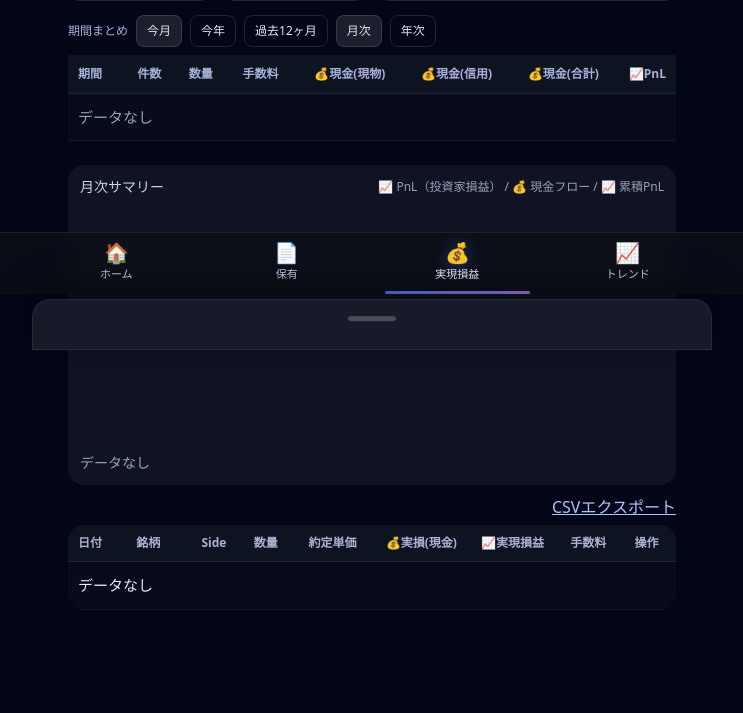
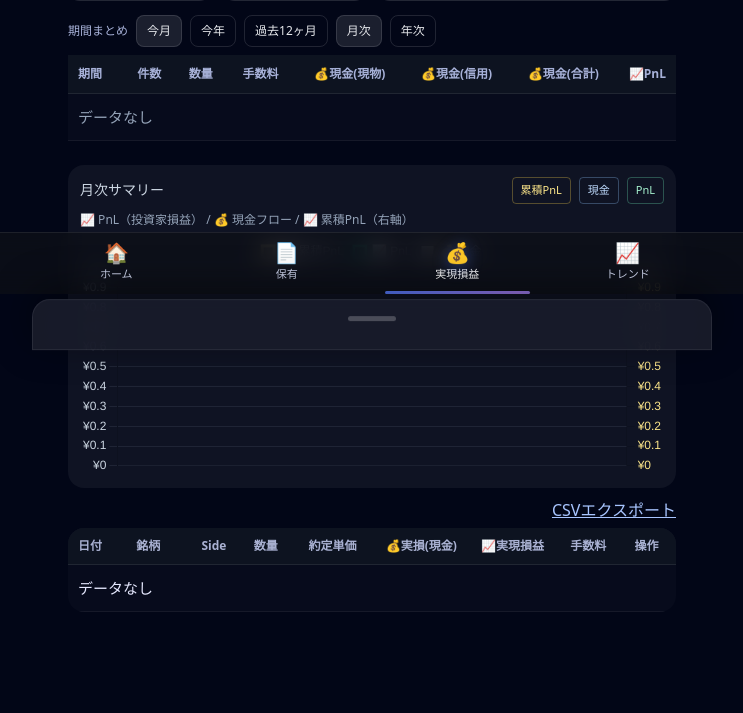
Before and after one commit to gorozooo/my_stock_portfolio, a Django app: page /realized/ in a window 1280 px wide. Shown: the part 506-1219 px from the top of the page, without its empty margins (268-1011 px from the left). Before the commit the page ends 1116 px from the top, so only its background shows below. Run offline with Django 5.2, Linux system fonts and the light colour scheme; the visitor is signed in with stand-in values (Sample User, id 1); data that the repository does not hold is empty; some libraries are stand-ins or nearby versions.

Commit message:
_monthly_chart.html を更新

```diff
--- a/templates/realized/_monthly_chart.html
+++ b/templates/realized/_monthly_chart.html
@@ -2,20 +2,46 @@
 <div class="mt-6 rounded-2xl bg-white/5 p-3">
   <div class="flex items-center justify-between mb-2">
     <div class="text-sm text-slate-300">月次サマリー</div>
-    <div class="text-xs text-slate-400">📈 PnL（投資家損益） / 💰 現金フロー / 📈 累積PnL</div>
+
+    <!-- 🔧 小さなトグル（凡例が押しにくいモバイル向け） -->
+    <div class="flex gap-2">
+      <button id="btnToggleCum"
+              class="text-[11px] px-2 py-1 rounded border border-amber-300/30 text-amber-200 hover:bg-amber-400/10"
+              type="button"
+              aria-pressed="true"
+              title="累積PnL の表示/非表示">
+        累積PnL
+      </button>
+      <button id="btnToggleCash"
+              class="text-[11px] px-2 py-1 rounded border border-blue-300/30 text-blue-200 hover:bg-blue-400/10"
+              type="button"
+              aria-pressed="true"
+              title="現金フロー の表示/非表示">
+        現金
+      </button>
+      <button id="btnTogglePnl"
+              class="text-[11px] px-2 py-1 rounded border border-emerald-300/30 text-emerald-200 hover:bg-emerald-400/10"
+              type="button"
+              aria-pressed="true"
+              title="PnL（月次）の表示/非表示">
+        PnL
+      </button>
+    </div>
+  </div>
+
+  <div class="text-xs text-slate-400 mb-2">
+    📈 PnL（投資家損益） / 💰 現金フロー / 📈 累積PnL（右軸）
   </div>
 
   <div style="height:240px">
     <canvas id="pnlChart" style="width:100%;height:100%"></canvas>
   </div>
-  <div id="pnlChartMsg" class="text-sm text-slate-400 mt-2 hidden"></div>
 </div>
 
 <script src="https://cdn.jsdelivr.net/npm/chart.js"></script>
 <script>
 (function () {
-  const el  = document.getElementById('pnlChart');
-  const msg = document.getElementById('pnlChartMsg');
+  const el = document.getElementById('pnlChart');
   if (!el) return;
 
   // 2x 解像度でにじみ対策
@@ -32,57 +58,30 @@
     }
   };
 
-  const showMsg = (text) => {
-    if (!msg) return;
-    msg.textContent = text || '';
-    msg.classList.toggle('hidden', !text);
-  };
-
   let chart = null;
 
   async function fetchData() {
     const qEl = document.querySelector('#q');
     const q   = qEl ? encodeURIComponent(qEl.value || '') : '';
     const res = await fetch("{% url 'realized_chart_monthly' %}?q=" + q, { credentials: 'same-origin' });
-    if (!res.ok) throw new Error('HTTP ' + res.status);
     return await res.json();
   }
 
+  // ボタン → dataset 可視状態を同期
+  function setBtnState(btn, visible) {
+    btn.setAttribute('aria-pressed', visible ? 'true' : 'false');
+    btn.style.opacity = visible ? '1' : '0.45';
+  }
+
   async function draw(force = false) {
-    try {
-      showMsg('');
-
-      // 画面外でゼロサイズのときは何もしない（可視になったら描く）
     const rect = el.getBoundingClientRect();
     if (!force && (rect.width === 0 || rect.height === 0)) return;
 
-      const dataRaw = await fetchData();
+    const data = await fetchData();
 
-      // --- 防御: 欠損キー/NaNに強い正規化 ---
-      const labels = Array.isArray(dataRaw.labels) ? dataRaw.labels : [];
-      const pnl    = (Array.isArray(dataRaw.pnl)  ? dataRaw.pnl  : []).map(v => Number.isFinite(+v) ? +v : 0);
-      const cash   = (Array.isArray(dataRaw.cash) ? dataRaw.cash : []).map(v => Number.isFinite(+v) ? +v : 0);
-      let pnlCum   = Array.isArray(dataRaw.pnl_cum) ? dataRaw.pnl_cum.map(v => Number.isFinite(+v) ? +v : 0) : null;
+    const cashColors = (data.cash || []).map(v => v >= 0 ? 'rgba(59,130,246,0.55)' : 'rgba(244,63,94,0.70)');
 
-      // 累積が来ていない/長さ不一致ならクライアント側で生成
-      if (!pnlCum || pnlCum.length !== pnl.length) {
-        pnlCum = [];
-        let run = 0;
-        for (let i = 0; i < pnl.length; i++) { run += pnl[i]; pnlCum.push(run); }
-      }
-
-      if (labels.length === 0) {
     if (chart) { chart.destroy(); chart = null; }
-        showMsg('データなし');
-        return;
-      }
-
-      const cashColors = cash.map(v => v >= 0 ? 'rgba(59,130,246,0.55)' : 'rgba(244,63,94,0.65)');
-
-      if (chart) {
-        chart.destroy();
-        chart = null;
-      }
 
     const ctx = el.getContext('2d');
     resizeCanvasForHiDPI(el);
@@ -90,13 +89,13 @@
     chart = new Chart(ctx, {
       type: 'bar',
       data: {
-          labels: labels,
+        labels: data.labels || [],
         datasets: [
           // 💰現金（棒）
           {
             type: 'bar',
             label: '💰 現金',
-              data: cash,
+            data: data.cash || [],
             backgroundColor: cashColors,
             borderWidth: 0,
             yAxisID: 'y',
@@ -106,9 +105,10 @@
           {
             type: 'line',
             label: '📈 PnL',
-              data: pnl,
+            data: data.pnl || [],
             borderColor: 'rgba(16,185,129,1)',
             backgroundColor: 'rgba(16,185,129,0.15)',
+            borderWidth: 2.5,
             pointRadius: 3,
             pointHoverRadius: 4,
             tension: 0.25,
@@ -120,12 +120,13 @@
           {
             type: 'line',
             label: '📈 累積PnL',
-              data: pnlCum,
-              borderColor: 'rgba(234,179,8,1)',        // amber
-              backgroundColor: 'rgba(234,179,8,0.15)',
+            data: data.pnl_cum || [],
+            borderColor: '#fde68a',               // ← 右軸色：淡い黄（見やすい）
+            backgroundColor: 'rgba(253,230,138,0.18)',
+            borderWidth: 3,                        // ← 太めに
             pointRadius: 3,
             pointHoverRadius: 4,
-              tension: 0.2,
+            tension: 0.18,
             fill: false,
             yAxisID: 'y2',
             order: 0
@@ -137,7 +138,20 @@
         maintainAspectRatio: false,
         interaction: { mode: 'index', intersect: false },
         plugins: {
-            legend: { labels: { color: '#e5e7eb' } },
+          legend: {
+            labels: { color: '#e5e7eb', boxWidth: 12 },
+            // 凡例タップで可視/不可視（ボタン状態とも同期）
+            onClick: (e, legendItem, legend) => {
+              const idx = legendItem.datasetIndex;
+              const ds  = legend.chart.isDatasetVisible(idx);
+              legend.chart.setDatasetVisibility(idx, !ds);
+              legend.chart.update();
+              // ボタンも更新
+              if (idx === 0) setBtnState(document.getElementById('btnToggleCash'), !ds);
+              if (idx === 1) setBtnState(document.getElementById('btnTogglePnl'), !ds);
+              if (idx === 2) setBtnState(document.getElementById('btnToggleCum'), !ds);
+            }
+          },
           tooltip: {
             callbacks: {
               label: (ctx) => {
@@ -148,26 +162,39 @@
           }
         },
         scales: {
-            x: { ticks: { color: '#cbd5e1' }, grid: { color: 'rgba(148,163,184,0.12)' } },
+          x: {
+            ticks: { color: '#cbd5e1' },
+            grid: { color: 'rgba(148,163,184,0.12)' }
+          },
           // 左軸（棒＆月次PnL）
           y: {
-              ticks: { color: '#cbd5e1', callback: v => '¥' + Number(v).toLocaleString() },
-              grid:  { color: 'rgba(148,163,184,0.12)' }
+            ticks: {
+              color: '#cbd5e1',
+              callback: v => '¥' + Number(v).toLocaleString()
+            },
+            grid: {
+              color: 'rgba(148,163,184,0.12)',
+              zeroLineColor: '#94a3b8',
+              zeroLineWidth: 1.2
+            }
           },
           // 右軸（累積PnL）
           y2: {
             position: 'right',
-              ticks: { color: '#fbbf24', callback: v => '¥' + Number(v).toLocaleString() },
-              grid:  { drawOnChartArea: false }
+            ticks: {
+              color: '#fde68a',                    // ← 右軸の目盛色をライン色に統一
+              callback: v => '¥' + Number(v).toLocaleString()
+            },
+            grid: { drawOnChartArea: false }
           }
         }
       }
     });
-    } catch (err) {
-      console.error(err);
-      if (chart) { chart.destroy(); chart = null; }
-      showMsg('グラフの読み込みに失敗しました');
-    }
+
+    // 初期ボタン状態（すべて表示）
+    setBtnState(document.getElementById('btnToggleCum'), true);
+    setBtnState(document.getElementById('btnToggleCash'), true);
+    setBtnState(document.getElementById('btnTogglePnl'), true);
   }
 
   // 初回描画
@@ -195,7 +222,7 @@
     }
   });
 
-  // 可視になったら復元（iOS Safari のツールバー挙動対策）
+  // iOS Safari：可視になったら再描画
   const io = new IntersectionObserver((entries) => {
     const ent = entries[0];
     if (ent && ent.isIntersecting) {
@@ -210,7 +237,7 @@
   }, { threshold: 0.2 });
   io.observe(el);
 
-  // 端末回転やアドレスバー伸縮で再レイアウト
+  // 回転やアドレスバー伸縮
   let rT = null;
   window.addEventListener('resize', () => {
     clearTimeout(rT);
@@ -222,7 +249,23 @@
     }, 100);
   });
 
-  // bfcache からの復帰でも再描画
+  // bfcache 復帰
   window.addEventListener('pageshow', () => draw(true));
+
+  // ── トグルボタンの配線 ─────────────────────────
+  const btnCum  = document.getElementById('btnToggleCum');
+  const btnCash = document.getElementById('btnToggleCash');
+  const btnPnl  = document.getElementById('btnTogglePnl');
+
+  function toggleDataset(index, btn){
+    if (!chart) return;
+    const vis = chart.isDatasetVisible(index);
+    chart.setDatasetVisibility(index, !vis);
+    chart.update();
+    setBtnState(btn, !vis);
+  }
+  btnCum?.addEventListener('click',  () => toggleDataset(2, btnCum));   // 累積PnL（右軸）
+  btnCash?.addEventListener('click', () => toggleDataset(0, btnCash));  // 現金（棒）
+  btnPnl?.addEventListener('click',  () => toggleDataset(1, btnPnl));   // PnL（月次）
 })();
 </script>
```
Lines whose indentation alone changed are shown as unchanged.
